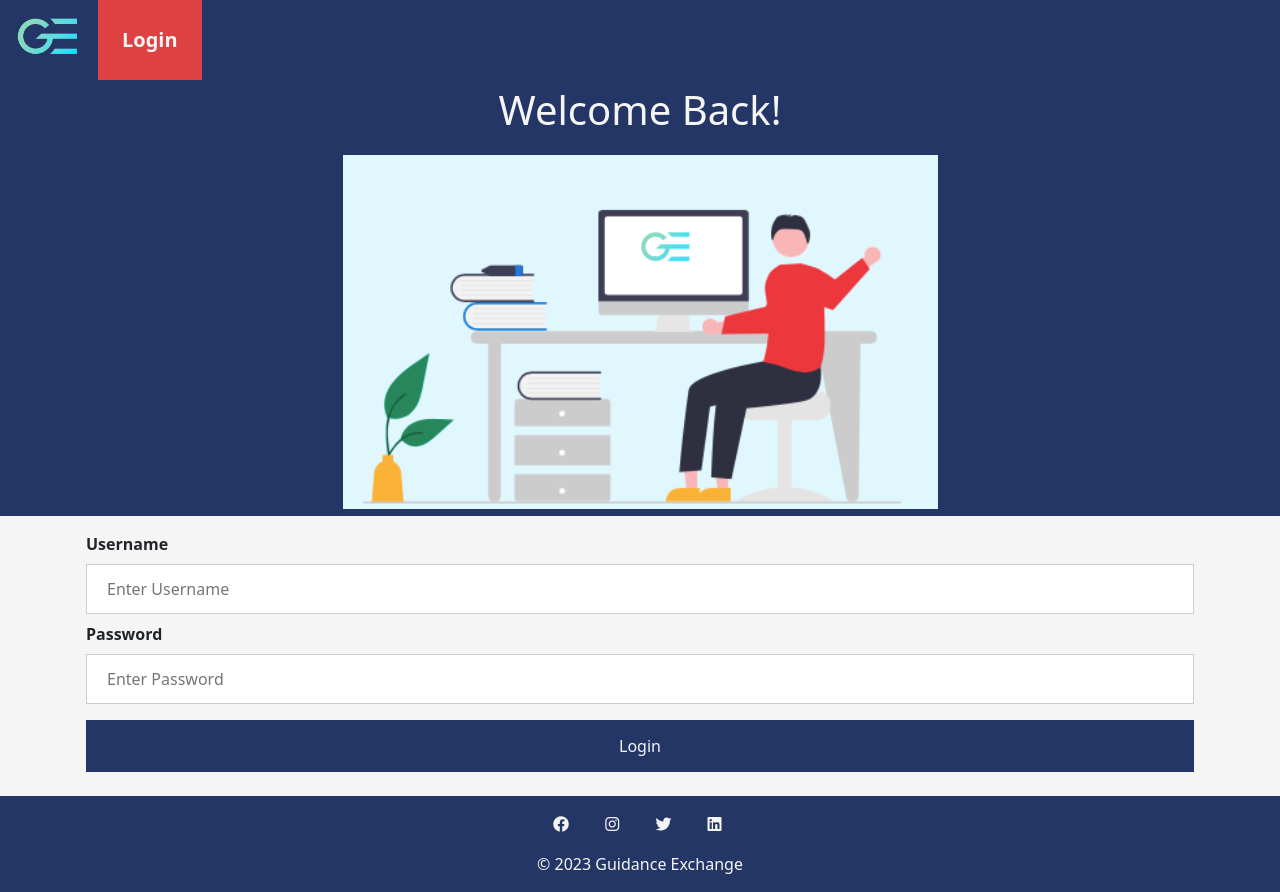
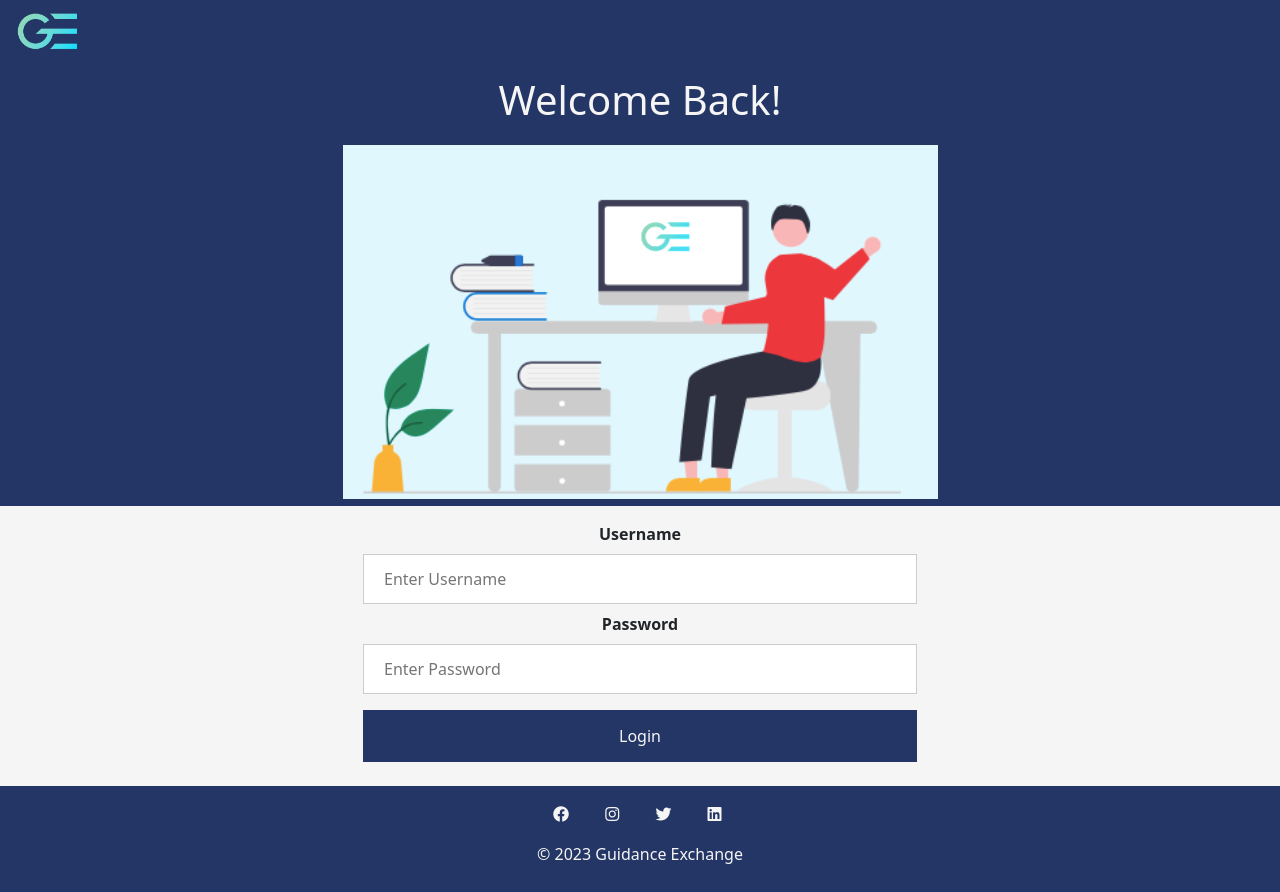
Before and after one commit to davescoins/Guidance-Exchange, a PHP site: page /login.php in a window 1280 px wide. After the commit the page ends 864 px from the top, so only its background shows below. Run offline with PHP 8.4, Linux system fonts and the light colour scheme; some libraries are stand-ins or nearby versions.

Commit message:
removed login button, changed login boxes size

```diff
--- a/css/loginPage.css
+++ b/css/loginPage.css
@@ -1,5 +1,11 @@
 /* Login Page */
 
+form {
+  display: flex;
+  justify-content: center;
+  flex-direction: column;
+  align-items: center;
+}
 .geColor {
   background-color: #243665;
 }
@@ -25,7 +31,7 @@
 /* Full-width inputs */
 input[type='text'],
 input[type='password'] {
-  width: 100%;
+  width: 50%;
   padding: 12px 20px;
   margin: 8px 0;
   display: inline-block;
@@ -41,7 +47,7 @@ button {
   margin: 8px 0;
   border: none;
   cursor: pointer;
-  width: 100%;
+  width: 50%;
 }
 
 /* Add a hover effect for buttons */
--- a/login.php
+++ b/login.php
@@ -139,17 +139,6 @@ if (isset($_POST['submit'])) {
     <nav class="navbar navbar-expand-lg navbar-light">
       <div class="container-fluid">
         <a class="navbar-brand" href="home.php"><img src="img/logo_gradient.png" alt="Guidance Exchange Logo" height="70" /></a>
-        <button class="navbar-toggler" type="button" data-bs-toggle="collapse" data-bs-target="#navbarSupportedContent" aria-controls="navbarSupportedContent" aria-expanded="false" aria-label="Toggle navigation">
-          <i class="fas fa-bars"></i>
-        </button>
-        <div class="collapse navbar-collapse" id="navbarSupportedContent">
-          <ul class="navbar-nav me-auto mb-2 mb-lg-0">
-            <li class="nav-item">
-              <a class="nav-link highlight-link nav-text px-4 login gecolorred" href="#">Login</a>
-            </li>
-
-          </ul>
-        </div>
       </div>
     </nav>
   </header>
```
